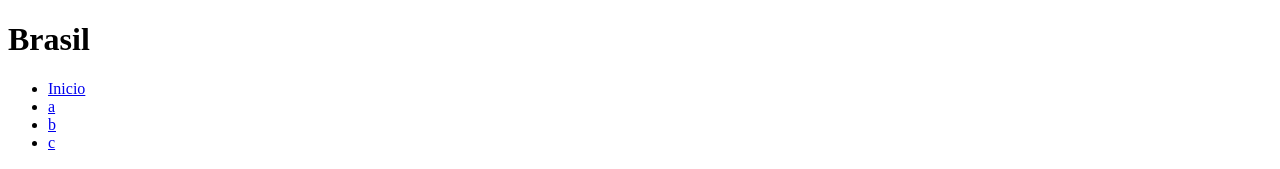
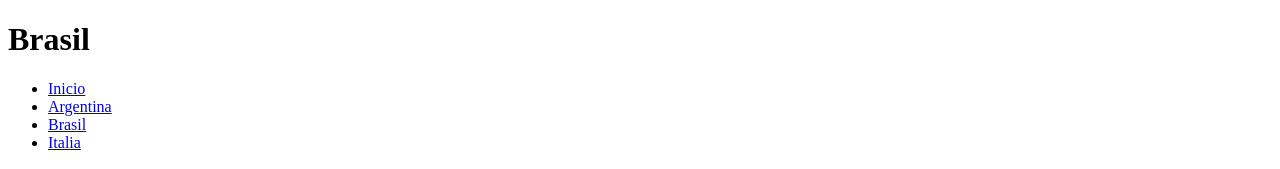
Before and after one commit to Delfina26/tp-final-Persiano-Delfina-4toE-, a plain HTML site: page b/index.html in a window 1280 px wide. Shown: the top 169 px of the page. Drawn offline with Linux system fonts and the light colour scheme; files that its build step writes are made by us from their sources; files whose address does not match are found by name.

```diff
--- a/b/index.html
+++ b/b/index.html
@@ -18,9 +18,9 @@
    <nav>
 <ul>
     <li><a href="index.html">Inicio</a></li>
-    <li><a href="a/index.html">a</a></li>
-    <li><a href="b/index.html">b</a></li>
-    <li><a href="c/index.html">c</a></li>
+    <li><a href="a/index.html">Argentina</a></li>
+    <li><a href="b/index.html">Brasil</a></li>
+    <li><a href="c/index.html">Italia</a></li>
 
 </ul>
 
```
Also changed, not shown: c/index.html (+7 -7 lines).
